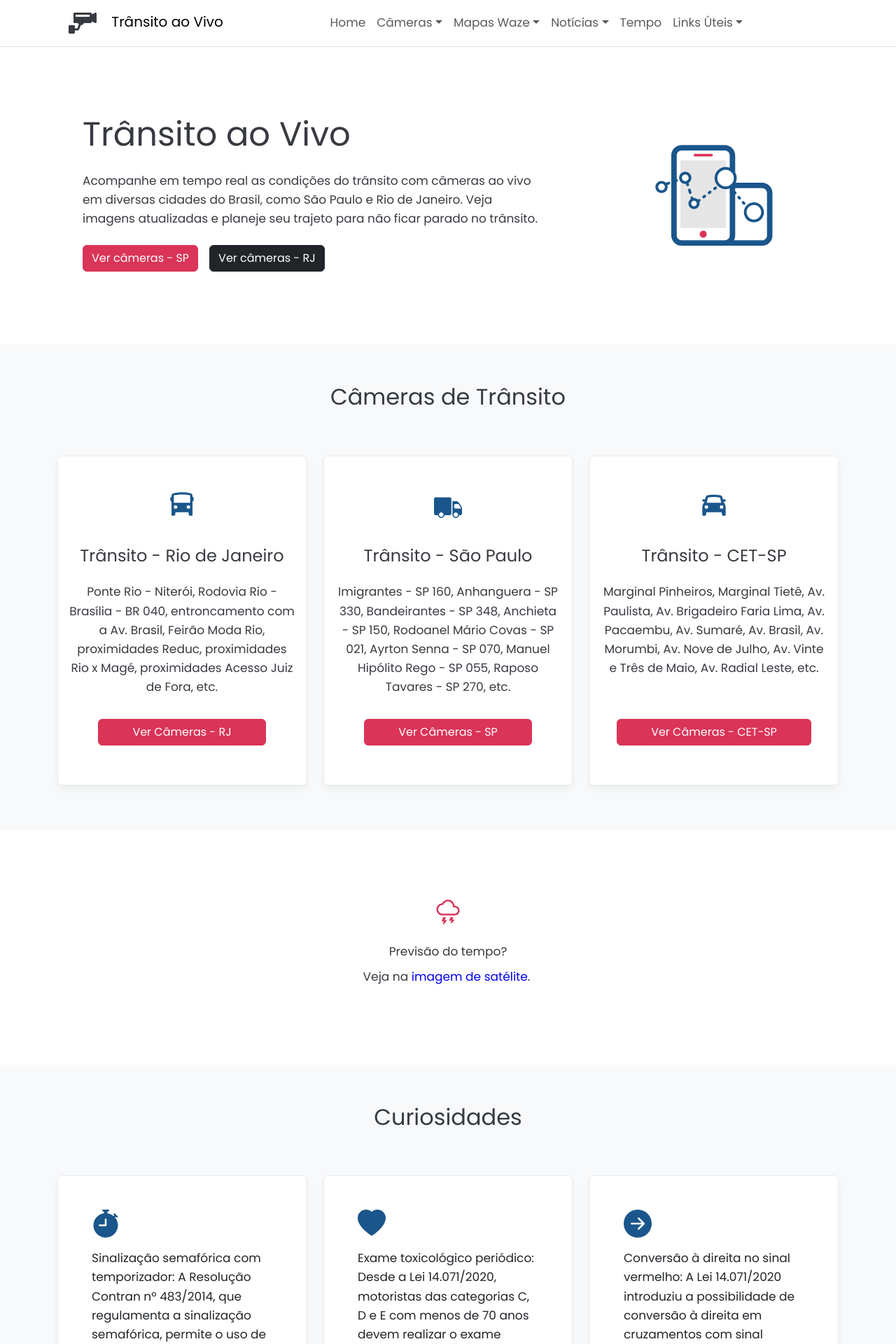
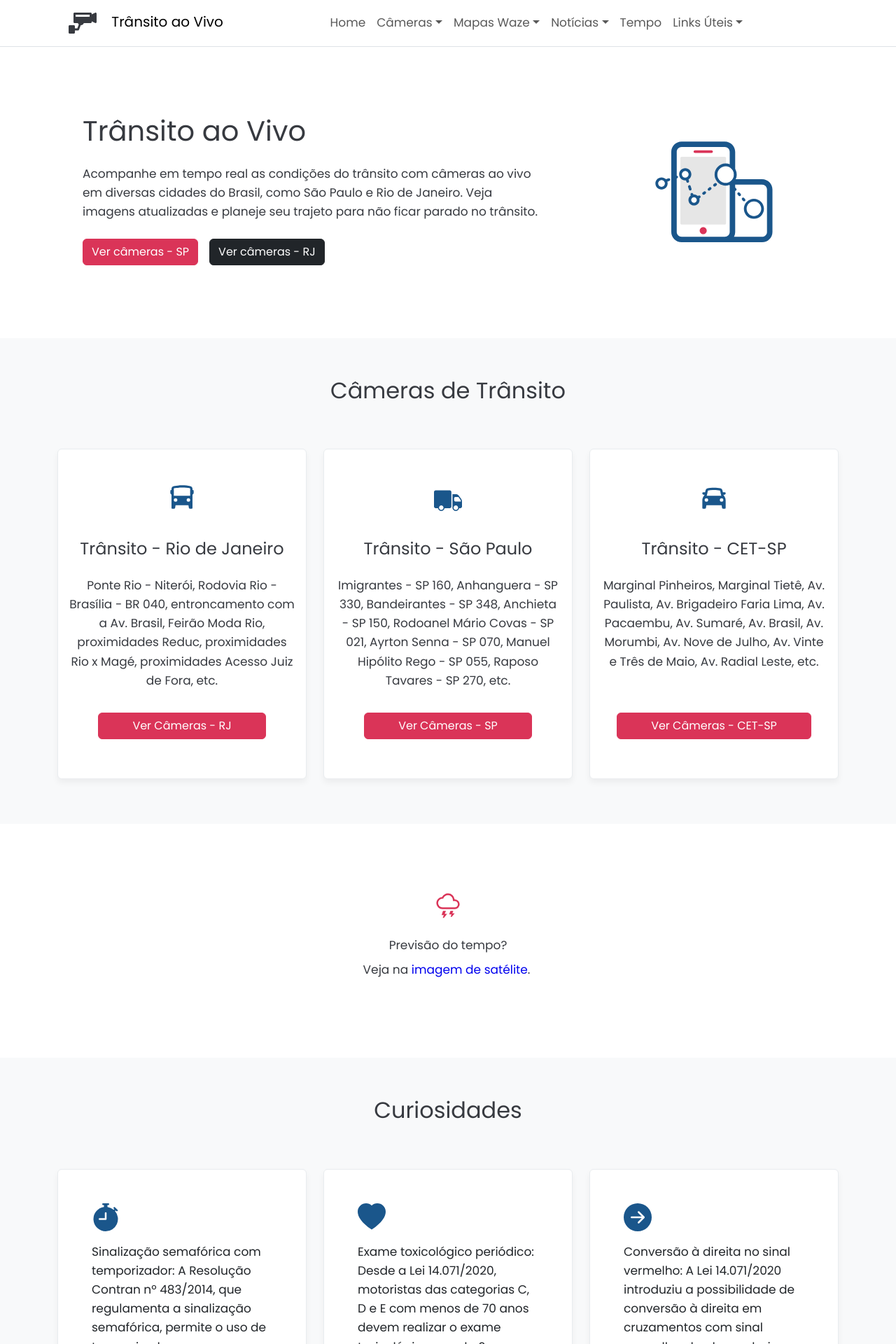
Before and after one commit to Sergio-Damm/transitoaovivo, a Jekyll site: the page built from index.html, in a window 1280 px wide. Shown: the top 1920 px of the page at 70% size. Built offline with Jekyll 4.4.1, drawn with Linux system fonts in a browser that asks for light colours.

Commit message:
Removendo display do <h1>

```diff
--- a/index.html
+++ b/index.html
@@ -8,7 +8,7 @@
 	<div class="container">
 		<div class="row d-flex align-items-center py-5">
 			<div class="col-md-8 mx-auto px-5 py-lg-0">
-				<h1 class="display-5 mb-4">Trânsito ao Vivo</h1>
+				<h1 class="mb-4">Trânsito ao Vivo</h1>
 				<p>Acompanhe em tempo real as condições do trânsito com câmeras ao vivo em diversas cidades do Brasil, como São Paulo e Rio de Janeiro. Veja imagens atualizadas e planeje seu trajeto para não ficar parado no trânsito.</p>
 					<div class="d-grid gap-3 d-md-flex justify-content-center justify-content-md-start mb-2 pt-2">
 						<a class="btn btn-secondary" href="/transito-cetsp-1/">Ver câmeras - SP</a>
```
